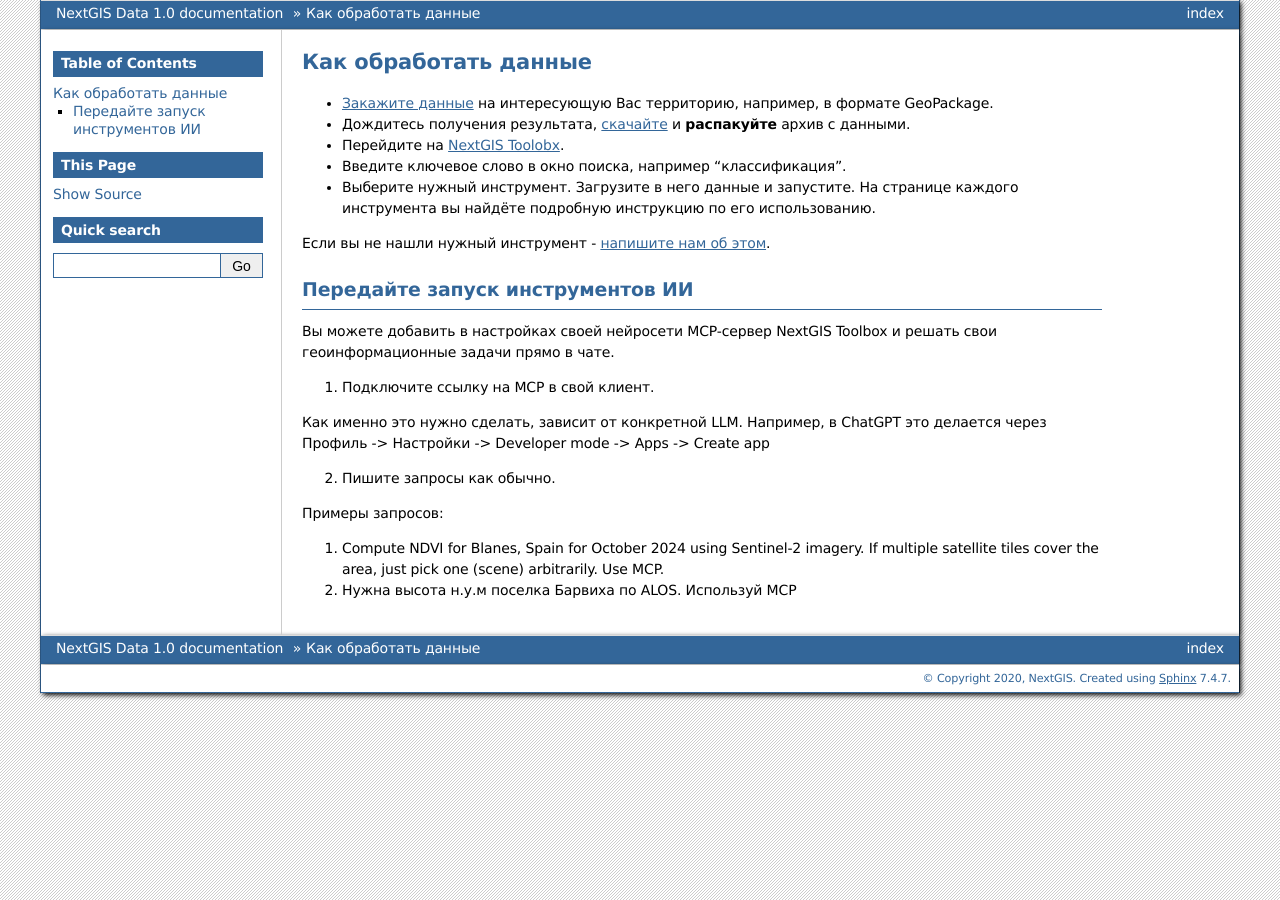
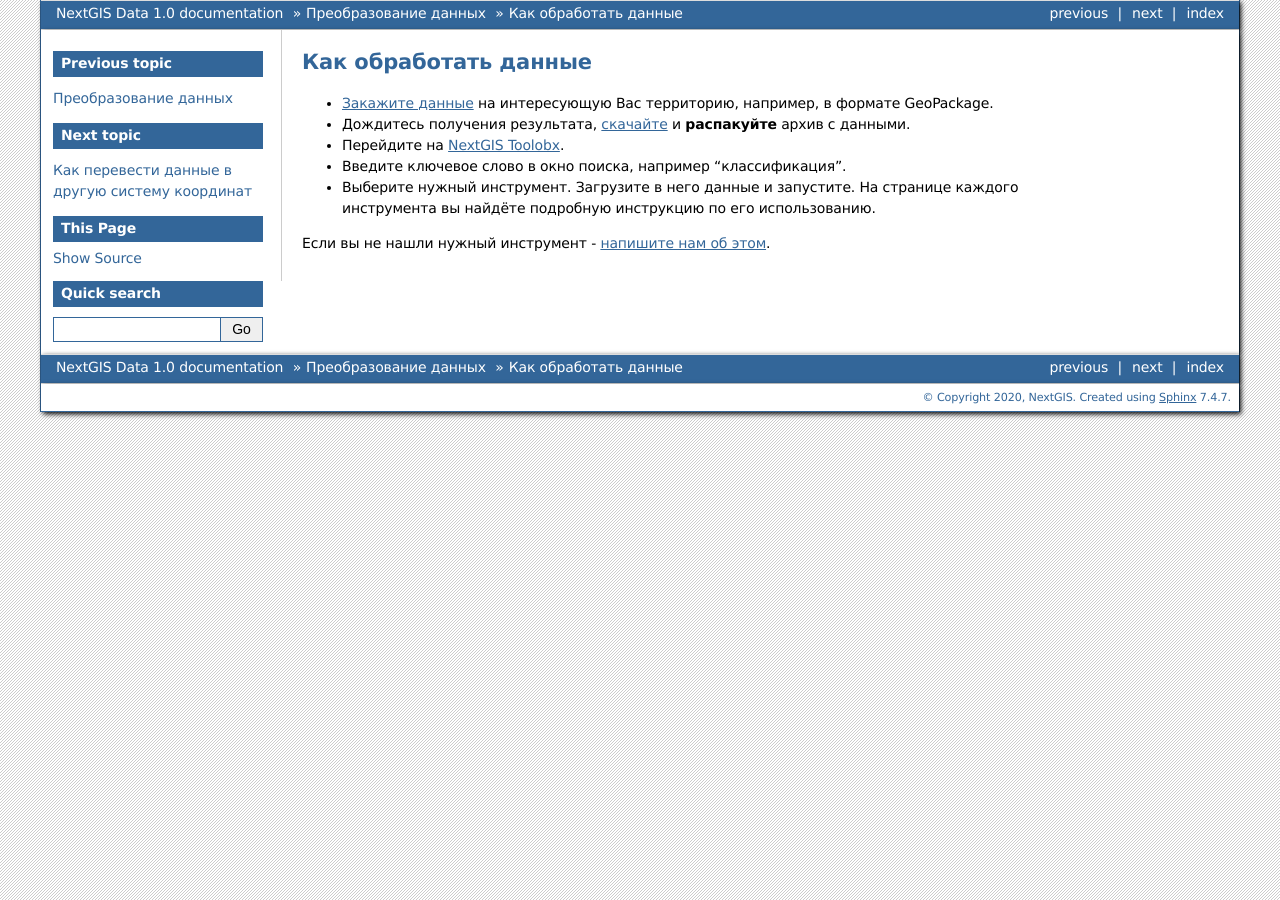
Before and after one commit to nextgis/docs_data, a Sphinx documentation site: the page built from source/process.rst, in a window 1280 px wide. Built offline with Sphinx 7.4.7, drawn with Linux system fonts in a browser that asks for light colours; formulas are drawn with MathJax 3.

Commit message:
add to index, remove MCP info

```diff
--- a/source/common.rst
+++ b/source/common.rst
@@ -8,6 +8,7 @@
    logout
    open_map
    open_layer
+   order_printmap
    osm_search
    coord
    coord_center
--- a/source/process.rst
+++ b/source/process.rst
@@ -8,19 +8,3 @@
 * Выберите нужный инструмент. Загрузите в него данные и запустите. На странице каждого инструмента вы найдёте подробную инструкцию по его использованию.
 
 Если вы не нашли нужный инструмент - `напишите нам об этом <https://docs.google.com/forms/d/e/1FAIpQLSeWGI-pcabwGjk5iNpn4UmfwYi6qGk0rsrSeO44QZOhnbNmYQ/viewform>`_.
-
-Передайте запуск инструментов ИИ
----------------------------------
-
-Вы можете добавить в настройках своей нейросети MCP-сервер NextGIS Toolbox и решать свои геоинформационные задачи прямо в чате.
-
-1. Подключите ссылку на MCP в свой клиент.
-
-Как именно это нужно сделать, зависит от конкретной LLM. Например, в ChatGPT это делается через Профиль -> Настройки -> Developer mode -> Apps -> Create app
-
-2. Пишите запросы как обычно.
-
-Примеры запросов:
-
-1. Compute NDVI for Blanes, Spain for October 2024 using Sentinel-2 imagery. If multiple satellite tiles cover the area, just pick one (scene) arbitrarily. Use MCP.
-2. Нужна высота н.у.м поселка Барвиха по ALOS. Используй MCP
--- a/source/transform.rst
+++ b/source/transform.rst
@@ -4,6 +4,7 @@
 .. toctree::
    :maxdepth: 2
 
+   process
    cs_change
    type_change
    encoding_change
```
